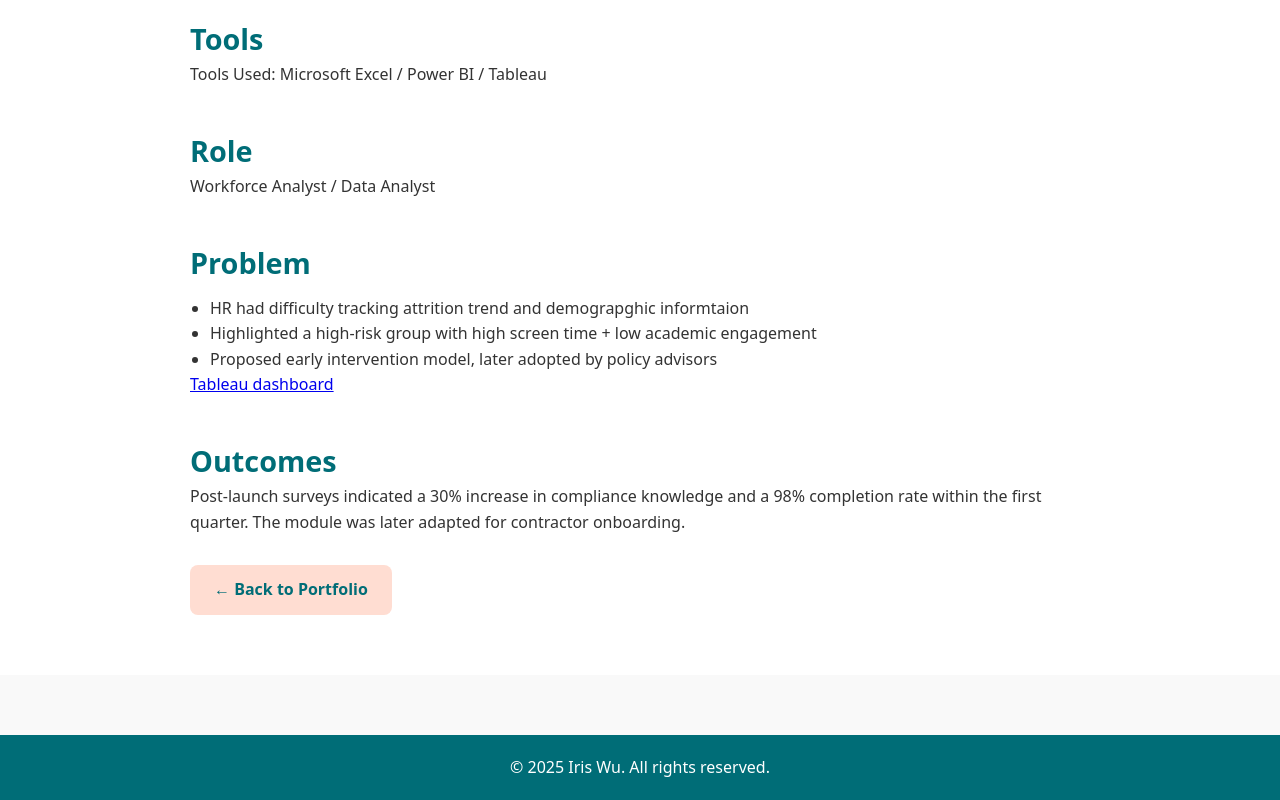
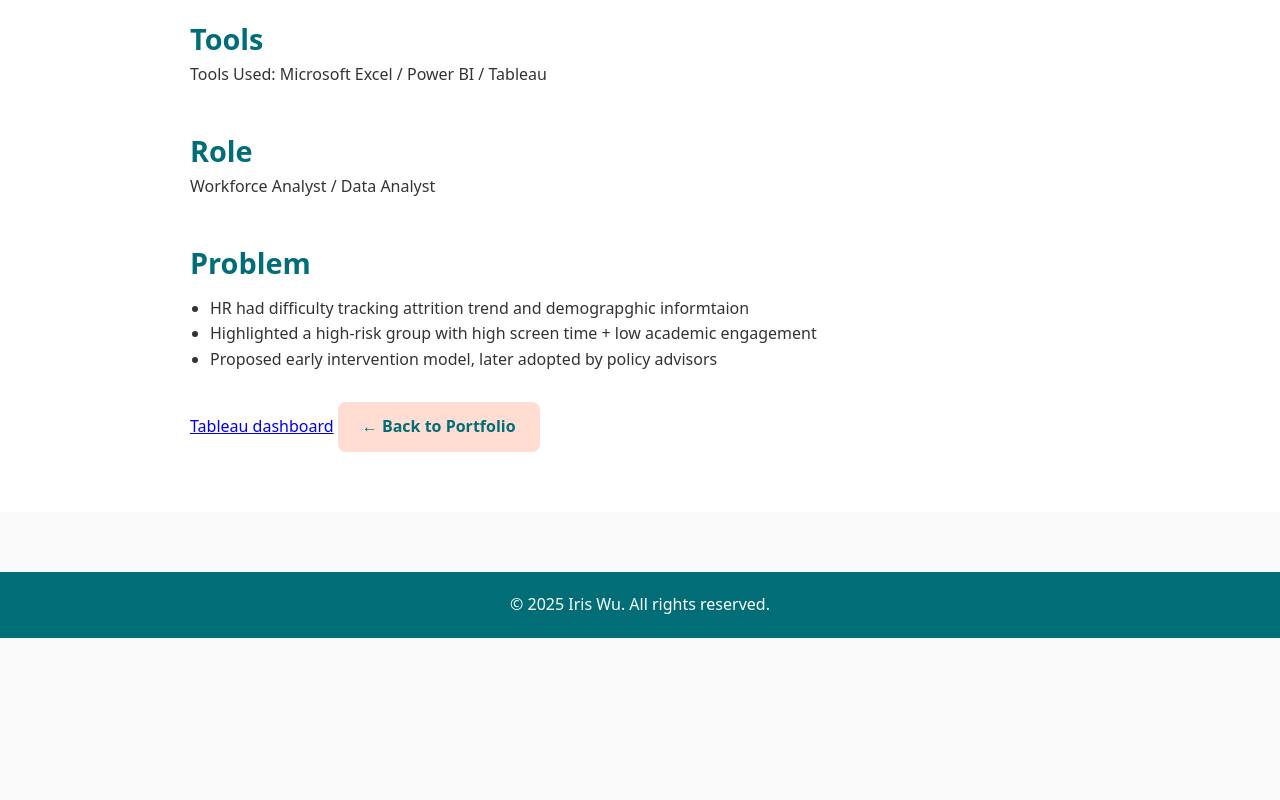
Before and after one commit to Iriswu55555/my-portfolio, a plain HTML site: page project2.html in a window 1280 px wide. Shown: the part 654-1454 px from the top of the page. After the commit the page ends 1292 px from the top, so only its background shows below. Drawn offline with Linux system fonts and the light colour scheme.

Commit message:
Update project2.html

```diff
--- a/project2.html
+++ b/project2.html
@@ -53,8 +53,6 @@
 
       </ul>
       <a href="https://public.tableau.com/views/0531_Personnel_dashboard/Story1?:language=en-US&:sid=&:redirect=auth&:display_count=n&:origin=viz_share_link" > Tableau dashboard</a>
-      <h2>Outcomes</h2>
-      <p>Post-launch surveys indicated a 30% increase in compliance knowledge and a 98% completion rate within the first quarter. The module was later adapted for contractor onboarding.</p>
 
       <a href="portfolio.html" class="btn-back">← Back to Portfolio</a>
     </div>
```
